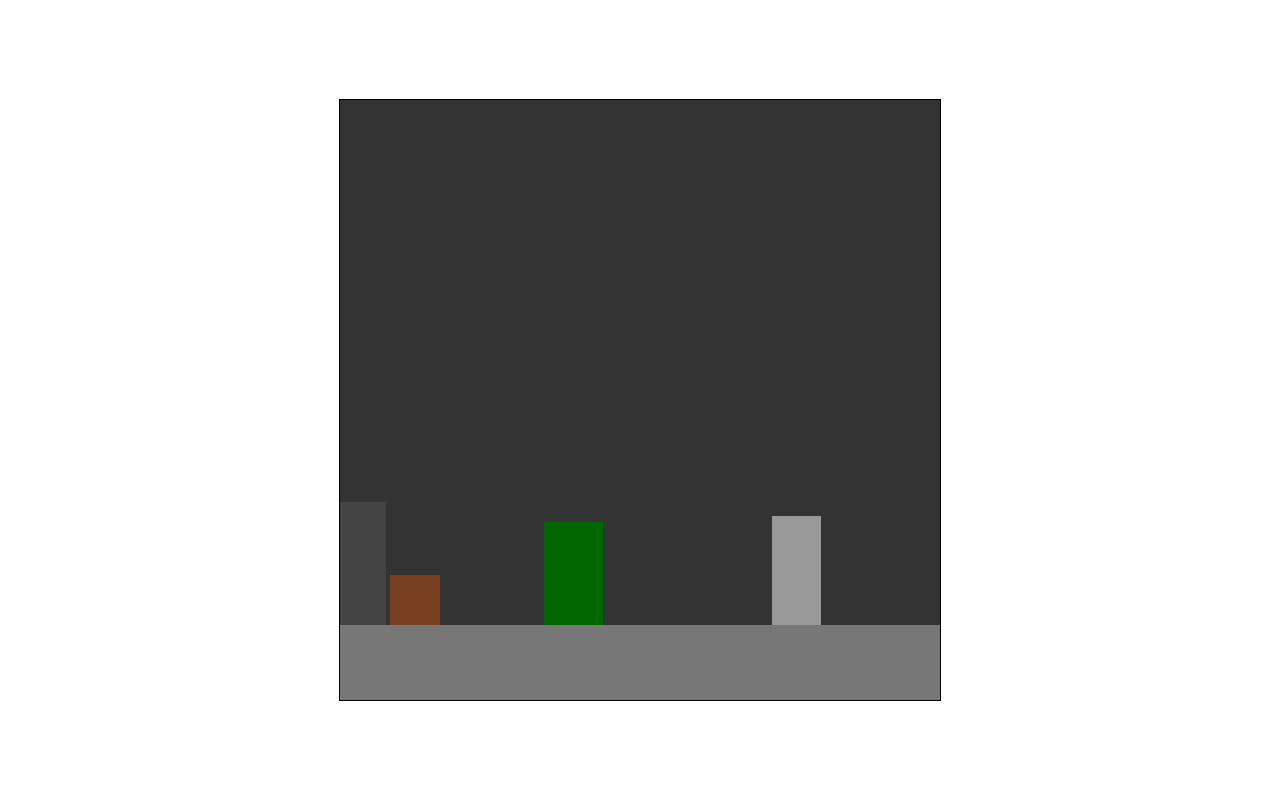
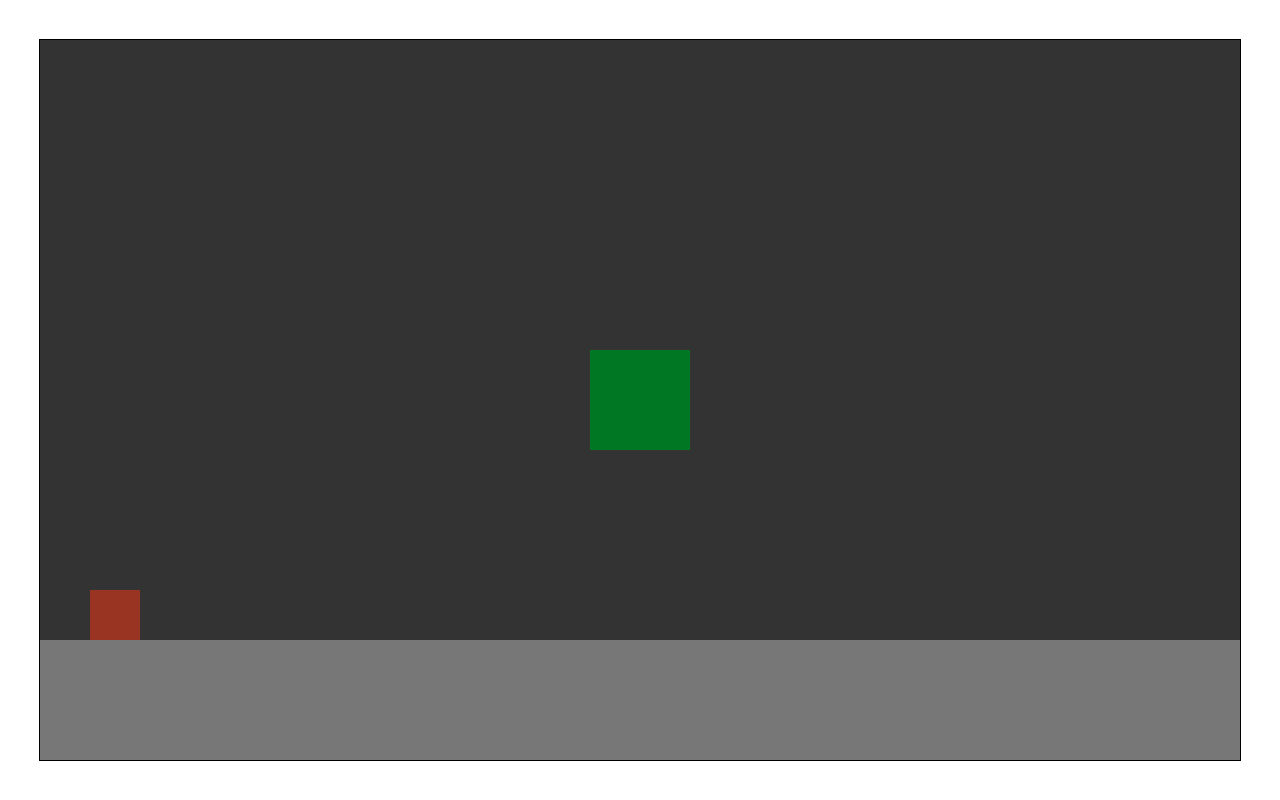
Before and after one commit to Subpvp/My-Games, a plain HTML site: page My Games/Game-1/index.html in a window 1280 px wide. Drawn offline with Linux system fonts and the light colour scheme.

Commit message:
Commit add estadoAtual
estados: Jogar, perdeu, jogando

```diff
--- a/My Games/Game-1/index.html
+++ b/My Games/Game-1/index.html
@@ -18,11 +18,18 @@
 </head>
 <body>
     <script>
-        var canvas, ctx, altura, largura, frames = 0, maxjump = 3, velocidade = 6,
+
+        var canvas, ctx, altura, largura, frames = 0, maxjump = 3, velocidade = 6, estadoAtual,
+
+        estado = {
+            jogar: 0,
+            jogando: 1,
+            perdeu: 2,
+        },
 
         chao = {
-            y: 525,
-            altura: 75,
+            y: 600,
+            altura: 120,
             cor:"#777",
 
             desenha: function() {
@@ -36,19 +43,20 @@
             y:0,
             altura:50,
             largura:50,
-            cor:"#784021",
-            gravidade: 1,
+            cor:"#932",
+            gravidade: 1.5,
             velocidade: 0,
-            powerjump: 18.5,
+            powerjump: 30,
             quantjump: 0,
 
             atualiza: function() {
                 this.velocidade += this.gravidade;
                 this.y += this.velocidade;
 
-                if (this.y > chao.y - this.altura) {
-                    this.y = chao.y - this.altura
-                    this.quantjump = 0
+                if (this.y > chao.y - this.altura && estadoAtual != estado.perdeu) {
+                    this.y = chao.y - this.altura;
+                    this.quantjump = 0;
+                    this.velocidade = 0;
                 }
             },
 
@@ -72,13 +80,13 @@
 
             insere: function() {
                 this._obs.push({
-                    x: 600,
-                    largura: 30 + Math.floor(30 * Math.random()),
-                    altura: 30 + Math.floor(120 * Math.random()),
+                    x: 1200,
+                    largura: 50 + Math.floor(30 * Math.random()),
+                    altura: 50 + Math.floor(120 * Math.random()),
                     cor: this.cores[Math.floor(5 * Math.random())]
                 });
 
-                this.tempoinsere = 30 +  Math.floor(20 * Math.random());
+                this.tempoinsere = 30 +  Math.floor(40 * Math.random());
             },
 
             atualiza: function() {
@@ -92,15 +100,25 @@
                     var obs = this._obs[i];
                     obs.x -= velocidade;
 
+                    if (bloco.x < obs.x + obs.largura && bloco.x + bloco.largura >=
+                       obs.x && bloco.y + bloco.altura >= chao.y - obs.altura) {
+                           estadoAtual = estado.perdeu;
+
+                    }
+
                     if(obs.x <= -obs.largura) {
                         this._obs.splice(i, 1);
                         tam--;
                          i--;
 
-
                     }
                 }
+
             },
+            limpa: function() {
+                this._obs = [];
+            },
+
 
             desenha: function() {
                 for (var i = 0, tam = this._obs.length; i < tam; i++) {
@@ -117,9 +135,9 @@
             altura = window.innerHeight;
             largura = window.innerWidth;
 
-            if(largura >= 500) {
-                largura = 600
-                altura = 600
+            if(largura >= 1200) {
+                largura = 1200
+                altura = 720
             };
             canvas = document.createElement("canvas");
             canvas.width = largura;
@@ -130,12 +148,25 @@
             document.body.appendChild(canvas);
             document.addEventListener("mousedown", clique);
 
+            estadoAtual = estado.jogar;
+
             roda();
 
         }
         function clique(event) {
+            if (estadoAtual == estado.jogando)
           bloco.pula();
+
+          else if (estadoAtual == estado.jogar){
+                  estadoAtual = estado.jogando;
+          }
+          else if (estadoAtual == estado.perdeu && bloco.y >= 2 * altura) {
+                   estadoAtual = estado.jogar;
+                   bloco.velocidade = 0;
+                   bloco.y = 0;
+          }
         }
+
         function roda() {
             atualiza();
 
@@ -147,14 +178,32 @@
             frames++;
 
             bloco.atualiza();
+            if (estadoAtual == estado.jogando)
             obstaculos.atualiza();
+
+            else if (estadoAtual == estado.perdeu)
+                    obstaculos.limpa();
         }
         function desenha() {
             ctx.fillStyle = "#333";
             ctx.fillRect(0, 0, largura, altura);
 
+            if(estadoAtual == estado.jogar) {
+                ctx.fillStyle = "#072";
+                ctx.fillRect(largura / 2 - 50, altura / 2 -50, 100, 100);
+            }
+            else if(estadoAtual == estado.perdeu) {
+                ctx.fillStyle = "red";
+                ctx.fillRect(largura / 2 - 50, altura / 2 -50, 100, 100);
+
+
+            }
+            else if(estadoAtual == estado.jogando)
+            obstaculos.desenha();
+
+
+
             chao.desenha();
-            obstaculos.desenha();
             bloco.desenha();
 
 
```
